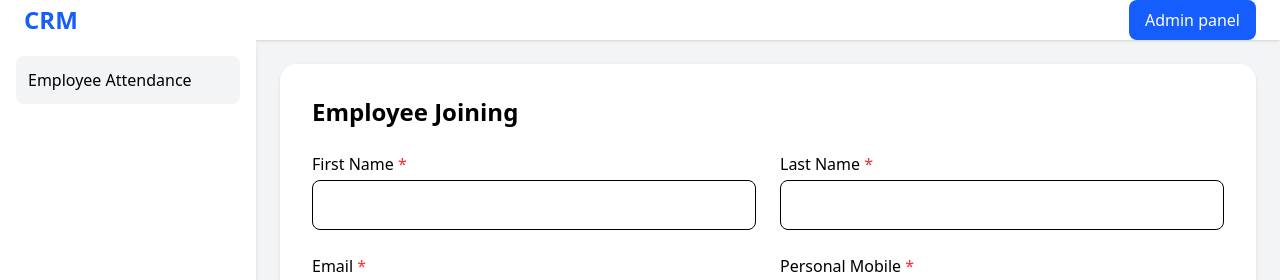
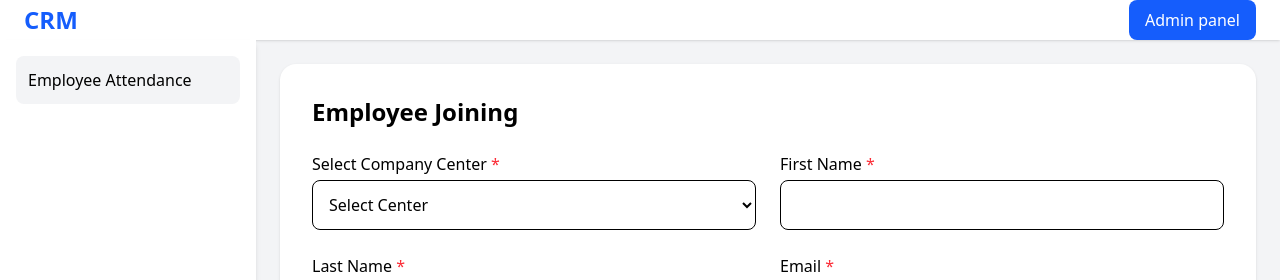
Before and after one commit to ashu4040/CRM-transasia-papers, a React (Vite) app in the folder client/: page /admission in a window 1280 px wide. Shown: the top 280 px of the page. Built offline with nearby package versions, Linux system fonts and the light colour scheme; no server answers.

Commit message:
adding center to employee addmision

```diff
--- a/client/src/pages/EmployeeAdmission.jsx
+++ b/client/src/pages/EmployeeAdmission.jsx
@@ -17,6 +17,7 @@ const EmployeeAdmission = () => {
   // const [showPrevious, setShowPrevious] = useState(false);
 
   const [formData, setFormData] = useState({
+    center: "",
     firstName: "",
     lastName: "",
     email: "",
@@ -173,6 +174,7 @@ const EmployeeAdmission = () => {
     if (!formData.email) return false;
     if (!formData.personalMobile) return false;
     if (!formData.doj) return false;
+    if (!formData.center) return false;
 
     const p = formData.permanentAddress;
     const c = formData.currentAddress;
@@ -278,6 +280,26 @@ const EmployeeAdmission = () => {
       <h2 className="text-2xl font-bold mb-6">Employee Joining</h2>
 
       <form onSubmit={handleSubmit} className="grid grid-cols-2 gap-6">
+        <div>
+          <label className="block mb-1">
+            Select Company Center <span className="text-red-500">*</span>
+          </label>
+
+          <select
+            name="center"
+            value={formData.center}
+            onChange={handleChange}
+            className="p-3 border rounded-lg w-full"
+            required
+          >
+            <option value="">Select Center</option>
+            <option value="DELHI">DELHI</option>
+            <option value="MUMBAI">MUMBAI</option>
+            <option value="KOLKATA">KOLKATA</option>
+            <option value="BANGALORE">BANGALORE</option>
+          </select>
+        </div>
+
         <Input
           label="First Name"
           name="firstName"
```
Also changed, not shown: 1 other file (tests, documents, lock files or other folders).
